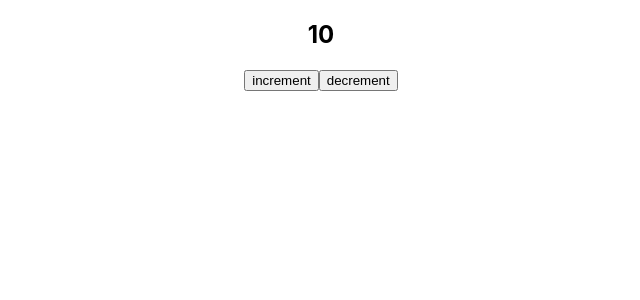
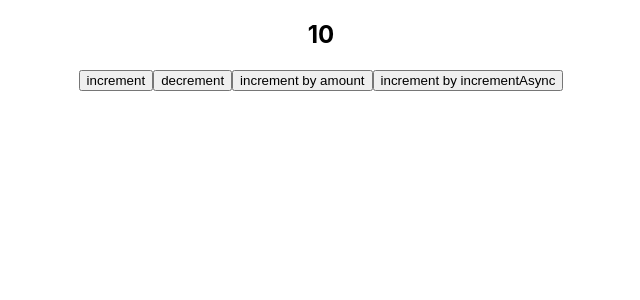
Before and after one commit to beqa67/task-manager-app, a React (Create React App) app: page / in a window 1280 px wide. Shown: the top 300 px of the page, without its empty margins (319-959 px from the left). Built offline with nearby package versions, Linux system fonts and the light colour scheme.

Commit message:
add async dispatch

```diff
--- a/src/App.tsx
+++ b/src/App.tsx
@@ -1,18 +1,20 @@
 import React from 'react';
 import './App.css';
 import {useDispatch, useSelector} from "react-redux";
-import {RootState} from "./state/store";
-import {decrement, increment} from "./state/counter/counterSlice";
+import {AppDispatch, RootState} from "./state/store";
+import {decrement, increment, incrementByAmount, incrementAsync} from "./state/counter/counterSlice";
 
 function App() {
   const count = useSelector((state: RootState) => state.counter.value)
-  const dispatch = useDispatch()
+  const dispatch = useDispatch<AppDispatch>()
 
   return (
     <div className="App">
       <h2>{count}</h2>
       <button onClick={() => dispatch(increment())}>increment</button>
       <button onClick={() => dispatch(decrement())}>decrement</button>
+      <button onClick={() => dispatch(incrementByAmount(10))}>increment by amount</button>
+      <button onClick={() => dispatch(incrementAsync(10))}>increment by incrementAsync</button>
     </div>
   );
 }
--- a/src/state/counter/counterSlice.ts
+++ b/src/state/counter/counterSlice.ts
@@ -1,4 +1,4 @@
-import { createSlice } from "@reduxjs/toolkit";
+import {createAsyncThunk, createSlice, PayloadAction} from "@reduxjs/toolkit";
 
 interface CounterState {
   value: number
@@ -17,10 +17,28 @@ const counterSlice = createSlice({
     },
     decrement: (state) => {
       state.value -= 1
-    }
+    },
+    incrementByAmount: (state, action: PayloadAction<number>) => {
+      state.value += action.payload
+    },
+  },
+  extraReducers: (builder) => {
+    builder.addCase(incrementAsync.pending, () => {
+      console.log('incrementAsync.pending')
+    }).addCase(incrementAsync.fulfilled, (state, action: PayloadAction<number>) => {
+      state.value += action.payload
+    })
   }
 })
 
-export const { increment, decrement } = counterSlice.actions
+export const incrementAsync = createAsyncThunk(
+   "counter/incrementAsync",
+   async (amount: number) => {
+     await new Promise((resolve) => setTimeout(resolve, 1000))
+     return amount
+   }
+)
+
+export const { increment, decrement, incrementByAmount } = counterSlice.actions
 
 export default counterSlice.reducer
```
